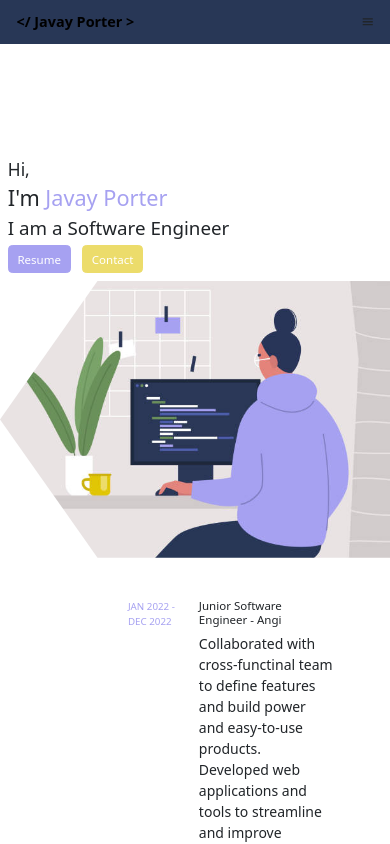
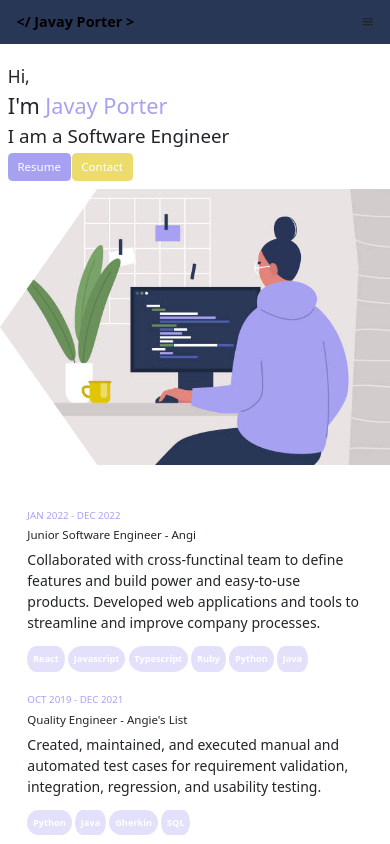
Before and after one commit to javayporter/javay-porter-project, a React (Vite) app: page / in a window 390 px wide. Shown: the top 844 px of the page. Built offline with nearby package versions, Linux system fonts and the light colour scheme.

Commit message:
update hero

```diff
--- a/src/App.css
+++ b/src/App.css
@@ -8,3 +8,9 @@
 .home-page {
   margin-top: 15%;
 }
+
+@media screen and (max-width: 550px) {
+  .app__layout-right {
+    margin-top: 56px;
+  }
+}
--- a/src/stylesheets/ExperienceCard.css
+++ b/src/stylesheets/ExperienceCard.css
@@ -53,5 +53,13 @@ p {
   }
   .job-dates {
     min-width: 40%;
+    margin-bottom: 5px;
+  }
+  .card__container {
+    max-width: 100%;
+    width: 100%;
+  }
+  .work-details {
+    display: block;
   }
 }
--- a/src/stylesheets/Hero.css
+++ b/src/stylesheets/Hero.css
@@ -74,4 +74,7 @@ img {
     clip-path: polygon(25% 0%, 100% 0%, 100% 100%, 25% 100%, 0% 50%);
     -webkit-clip-path: polygon(25% 0%, 100% 0%, 100% 100%, 25% 100%, 0% 50%);
   }
+  .button-container {
+    gap: 1px;
+  }
 }
```
